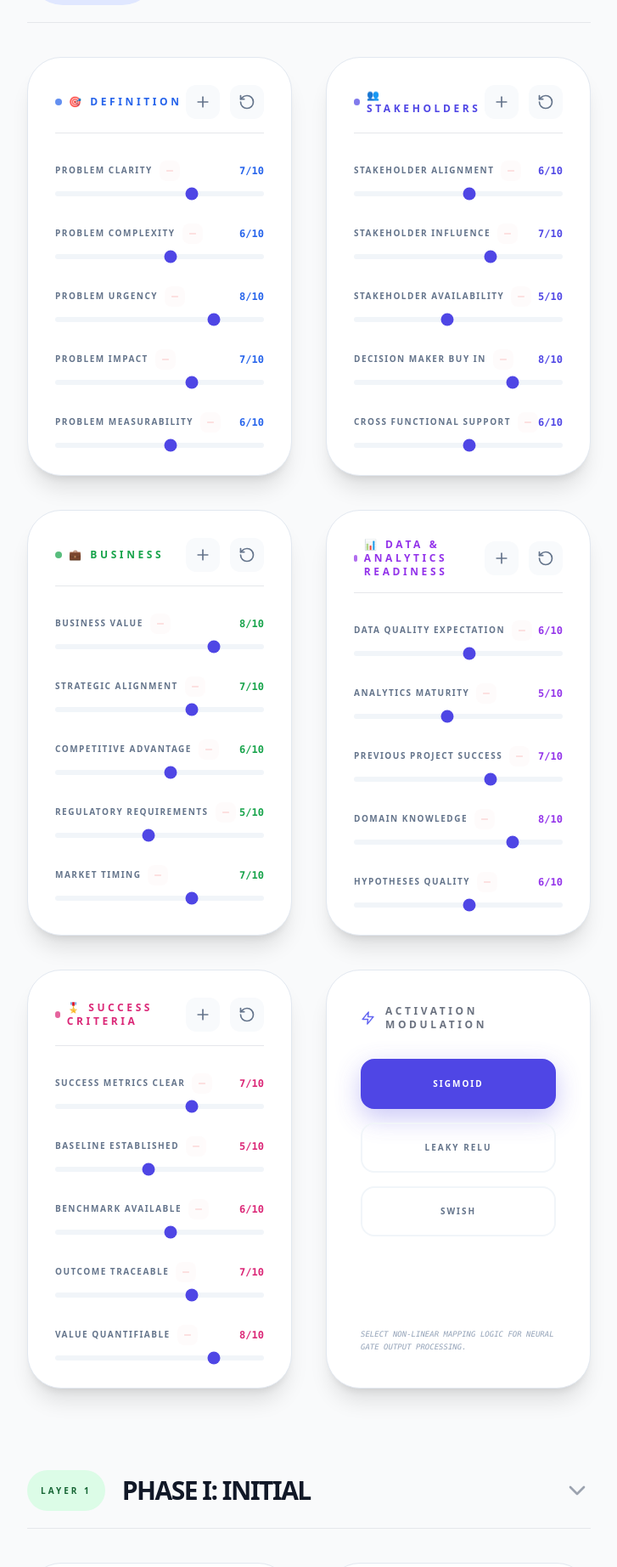
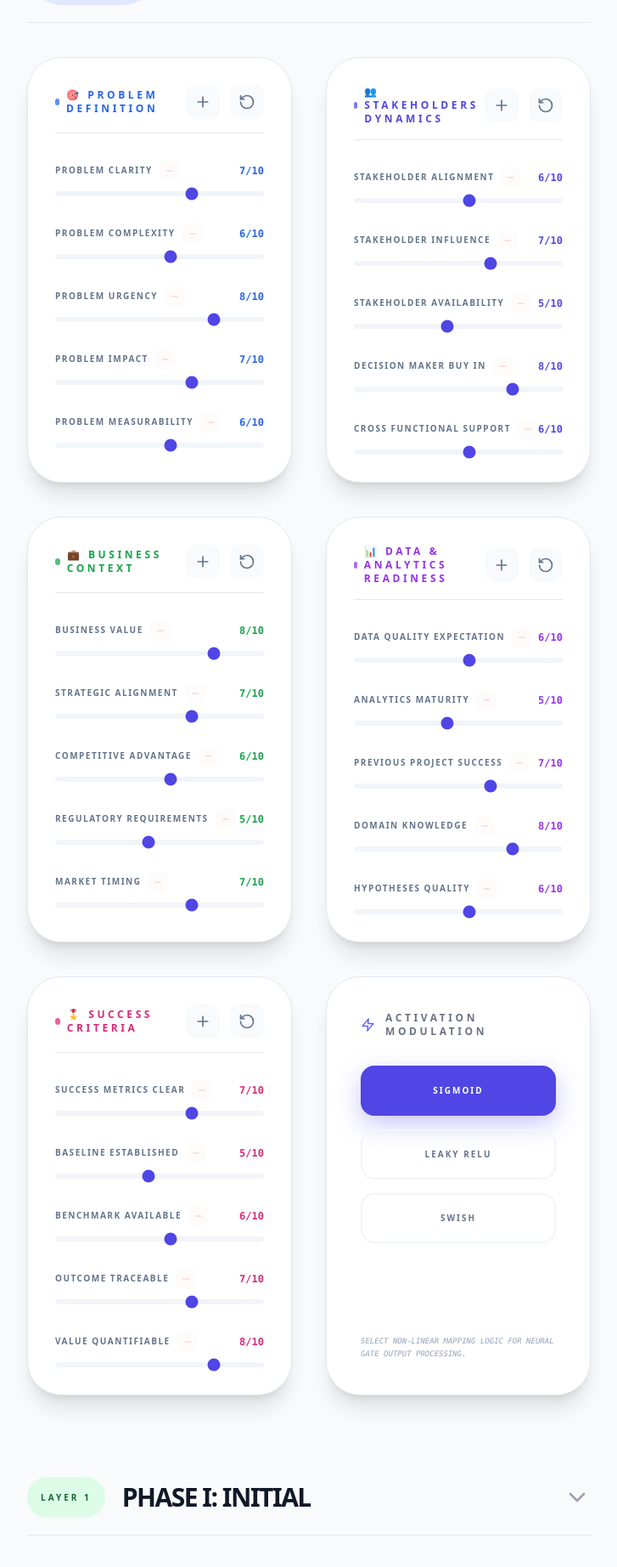
Before and after one commit to david-maundu/Data-Analytics-Neural-Framework, a React (Vite) app: page / in a window 1280 px wide. Shown: the part 2037-3881 px from the top of the page at 85% size, without its empty margins (16-743 px from the left). Built offline with nearby package versions, Linux system fonts and the light colour scheme.

Commit message:
Update AnalyticsNeuralFramework.tsx

```diff
--- a/components/AnalyticsNeuralFramework.tsx
+++ b/components/AnalyticsNeuralFramework.tsx
@@ -400,9 +400,9 @@ const AnalyticsNeuralFramework: React.FC = () => {
                     <SectionHeader id="problemFraming" title="Initial Potential: Problem Framing" badgeText="Potential Vector" badgeColor="indigo" />
                     {!collapsedSections['problemFraming'] && (
                       <div className="grid grid-cols-1 md:grid-cols-2 gap-10">
-                        <SliderGroup title="🎯 Definition" values={getValuesForGroup(appState.problemFramingKeys.definition, appState.problemFraming)} onValueChange={(key, value) => setAppState(p => ({...p, problemFraming: {...p.problemFraming, [key]: value}}))} color="blue" category="problemFraming" subcategory={null} onAddCustomFactor={() => handleOpenModal('problemFraming', 'definition', null)} onRemoveFactor={(name) => removeFactor('problemFraming', name, 'definition')} onResetGroup={() => handleResetGroup('problemFraming', 'definition')} />
-                        <SliderGroup title="👥 Stakeholders" values={getValuesForGroup(appState.problemFramingKeys.stakeholder, appState.problemFraming)} onValueChange={(key, value) => setAppState(p => ({...p, problemFraming: {...p.problemFraming, [key]: value}}))} color="indigo" category="problemFraming" subcategory={null} onAddCustomFactor={() => handleOpenModal('problemFraming', 'stakeholder', null)} onRemoveFactor={(name) => removeFactor('problemFraming', name, 'stakeholder')} onResetGroup={() => handleResetGroup('problemFraming', 'stakeholder')} />
-                        <SliderGroup title="💼 Business" values={getValuesForGroup(appState.problemFramingKeys.business, appState.problemFraming)} onValueChange={(key, value) => setAppState(p => ({...p, problemFraming: {...p.problemFraming, [key]: value}}))} color="green" category="problemFraming" subcategory={null} onAddCustomFactor={() => handleOpenModal('problemFraming', 'business', null)} onRemoveFactor={(name) => removeFactor('problemFraming', name, 'business')} onResetGroup={() => handleResetGroup('problemFraming', 'business')} />
+                        <SliderGroup title="🎯 Problem Definition" values={getValuesForGroup(appState.problemFramingKeys.definition, appState.problemFraming)} onValueChange={(key, value) => setAppState(p => ({...p, problemFraming: {...p.problemFraming, [key]: value}}))} color="blue" category="problemFraming" subcategory={null} onAddCustomFactor={() => handleOpenModal('problemFraming', 'definition', null)} onRemoveFactor={(name) => removeFactor('problemFraming', name, 'definition')} onResetGroup={() => handleResetGroup('problemFraming', 'definition')} />
+                        <SliderGroup title="👥 Stakeholders Dynamics" values={getValuesForGroup(appState.problemFramingKeys.stakeholder, appState.problemFraming)} onValueChange={(key, value) => setAppState(p => ({...p, problemFraming: {...p.problemFraming, [key]: value}}))} color="indigo" category="problemFraming" subcategory={null} onAddCustomFactor={() => handleOpenModal('problemFraming', 'stakeholder', null)} onRemoveFactor={(name) => removeFactor('problemFraming', name, 'stakeholder')} onResetGroup={() => handleResetGroup('problemFraming', 'stakeholder')} />
+                        <SliderGroup title="💼 Business Context" values={getValuesForGroup(appState.problemFramingKeys.business, appState.problemFraming)} onValueChange={(key, value) => setAppState(p => ({...p, problemFraming: {...p.problemFraming, [key]: value}}))} color="green" category="problemFraming" subcategory={null} onAddCustomFactor={() => handleOpenModal('problemFraming', 'business', null)} onRemoveFactor={(name) => removeFactor('problemFraming', name, 'business')} onResetGroup={() => handleResetGroup('problemFraming', 'business')} />
                         <SliderGroup title="📊 Data & Analytics Readiness" values={getValuesForGroup(appState.problemFramingKeys.readiness, appState.problemFraming)} onValueChange={(key, value) => setAppState(p => ({...p, problemFraming: {...p.problemFraming, [key]: value}}))} color="purple" category="problemFraming" subcategory={null} onAddCustomFactor={() => handleOpenModal('problemFraming', 'readiness', null)} onRemoveFactor={(name) => removeFactor('problemFraming', name, 'readiness')} onResetGroup={() => handleResetGroup('problemFraming', 'readiness')} />
                         <SliderGroup title="🎖️ Success Criteria" values={getValuesForGroup(appState.problemFramingKeys.success, appState.problemFraming)} onValueChange={(key, value) => setAppState(p => ({...p, problemFraming: {...p.problemFraming, [key]: value}}))} color="pink" category="problemFraming" subcategory={null} onAddCustomFactor={() => handleOpenModal('problemFraming', 'success', null)} onRemoveFactor={(name) => removeFactor('problemFraming', name, 'success')} onResetGroup={() => handleResetGroup('problemFraming', 'success')} />
 
@@ -430,8 +430,8 @@ const AnalyticsNeuralFramework: React.FC = () => {
                     <SectionHeader id="layer1" title="Phase I: Initial" badgeText="Layer 1" badgeColor="green" />
                     {!collapsedSections['layer1'] && (
                       <div className="grid grid-cols-1 md:grid-cols-2 gap-10">
-                        <SliderGroup title="💰 Resources" values={getValuesForGroup(appState.realityWeightsKeys.layer1.resource, appState.realityWeights.layer1)} onValueChange={(key, value) => setAppState(p => ({...p, realityWeights: {...p.realityWeights, layer1: {...p.realityWeights.layer1, [key]: value}}}))} color="green" category="layer1Weights" subcategory="layer1" onAddCustomFactor={() => handleOpenModal('layer1Weights', 'resource', 'layer1')} onRemoveFactor={(name) => removeFactor('layer1Weights', name, 'resource', 'layer1')} onResetGroup={() => handleResetGroup('layer1Weights', 'resource', 'layer1')} />
-                        <SliderGroup title="📈 Data Depth" values={getValuesForGroup(appState.realityWeightsKeys.layer1.data, appState.realityWeights.layer1)} onValueChange={(key, value) => setAppState(p => ({...p, realityWeights: {...p.realityWeights, layer1: {...p.realityWeights.layer1, [key]: value}}}))} color="green" category="layer1Weights" subcategory="layer1" onAddCustomFactor={() => handleOpenModal('layer1Weights', 'data', 'layer1')} onRemoveFactor={(name) => removeFactor('layer1Weights', name, 'data', 'layer1')} onResetGroup={() => handleResetGroup('layer1Weights', 'data', 'layer1')} />
+                        <SliderGroup title="💰 Resources Constraints" values={getValuesForGroup(appState.realityWeightsKeys.layer1.resource, appState.realityWeights.layer1)} onValueChange={(key, value) => setAppState(p => ({...p, realityWeights: {...p.realityWeights, layer1: {...p.realityWeights.layer1, [key]: value}}}))} color="green" category="layer1Weights" subcategory="layer1" onAddCustomFactor={() => handleOpenModal('layer1Weights', 'resource', 'layer1')} onRemoveFactor={(name) => removeFactor('layer1Weights', name, 'resource', 'layer1')} onResetGroup={() => handleResetGroup('layer1Weights', 'resource', 'layer1')} />
+                        <SliderGroup title="📈 Data Reality" values={getValuesForGroup(appState.realityWeightsKeys.layer1.data, appState.realityWeights.layer1)} onValueChange={(key, value) => setAppState(p => ({...p, realityWeights: {...p.realityWeights, layer1: {...p.realityWeights.layer1, [key]: value}}}))} color="green" category="layer1Weights" subcategory="layer1" onAddCustomFactor={() => handleOpenModal('layer1Weights', 'data', 'layer1')} onRemoveFactor={(name) => removeFactor('layer1Weights', name, 'data', 'layer1')} onResetGroup={() => handleResetGroup('layer1Weights', 'data', 'layer1')} />
                         <SliderGroup title="🏢 Organizational Context" values={getValuesForGroup(appState.realityWeightsKeys.layer1.org, appState.realityWeights.layer1)} onValueChange={(key, value) => setAppState(p => ({...p, realityWeights: {...p.realityWeights, layer1: {...p.realityWeights.layer1, [key]: value}}}))} color="green" category="layer1Weights" subcategory="layer1" onAddCustomFactor={() => handleOpenModal('layer1Weights', 'org', 'layer1')} onRemoveFactor={(name) => removeFactor('layer1Weights', name, 'org', 'layer1')} onResetGroup={() => handleResetGroup('layer1Weights', 'org', 'layer1')} />
                         <SliderGroup title="⚠️ Risk Management" values={getValuesForGroup(appState.realityWeightsKeys.layer1.risk, appState.realityWeights.layer1)} onValueChange={(key, value) => setAppState(p => ({...p, realityWeights: {...p.realityWeights, layer1: {...p.realityWeights.layer1, [key]: value}}}))} color="green" category="layer1Weights" subcategory="layer1" onAddCustomFactor={() => handleOpenModal('layer1Weights', 'risk', 'layer1')} onRemoveFactor={(name) => removeFactor('layer1Weights', name, 'risk', 'layer1')} onResetGroup={() => handleResetGroup('layer1Weights', 'risk', 'layer1')} />
                       </div>
@@ -442,7 +442,7 @@ const AnalyticsNeuralFramework: React.FC = () => {
                     <SectionHeader id="layer2" title="Phase II: Technical" badgeText="Layer 2" badgeColor="yellow" />
                     {!collapsedSections['layer2'] && (
                       <div className="grid grid-cols-1 md:grid-cols-2 gap-10">
-                          <SliderGroup title="🖥️ Platform" values={getValuesForGroup(appState.realityWeightsKeys.layer2.infra, appState.realityWeights.layer2)} onValueChange={(key, value) => setAppState(p => ({...p, realityWeights: {...p.realityWeights, layer2: {...p.realityWeights.layer2, [key]: value}}}))} color="yellow" category="layer2Weights" subcategory="layer2" onAddCustomFactor={() => handleOpenModal('layer2Weights', 'infra', 'layer2')} onRemoveFactor={(name) => removeFactor('layer2Weights', name, 'infra', 'layer2')} onResetGroup={() => handleResetGroup('layer2Weights', 'infra', 'layer2')} />
+                          <SliderGroup title="🖥️ Technical Infrastructure" values={getValuesForGroup(appState.realityWeightsKeys.layer2.infra, appState.realityWeights.layer2)} onValueChange={(key, value) => setAppState(p => ({...p, realityWeights: {...p.realityWeights, layer2: {...p.realityWeights.layer2, [key]: value}}}))} color="yellow" category="layer2Weights" subcategory="layer2" onAddCustomFactor={() => handleOpenModal('layer2Weights', 'infra', 'layer2')} onRemoveFactor={(name) => removeFactor('layer2Weights', name, 'infra', 'layer2')} onResetGroup={() => handleResetGroup('layer2Weights', 'infra', 'layer2')} />
                           <SliderGroup title="⚙️ Solution Development" values={getValuesForGroup(appState.realityWeightsKeys.layer2.dev, appState.realityWeights.layer2)} onValueChange={(key, value) => setAppState(p => ({...p, realityWeights: {...p.realityWeights, layer2: {...p.realityWeights.layer2, [key]: value}}}))} color="yellow" category="layer2Weights" subcategory="layer2" onAddCustomFactor={() => handleOpenModal('layer2Weights', 'dev', 'layer2')} onRemoveFactor={(name) => removeFactor('layer2Weights', name, 'dev', 'layer2')} onResetGroup={() => handleResetGroup('layer2Weights', 'dev', 'layer2')} />
                           <SliderGroup title="👨‍💻 Expertise" values={getValuesForGroup(appState.realityWeightsKeys.layer2.team, appState.realityWeights.layer2)} onValueChange={(key, value) => setAppState(p => ({...p, realityWeights: {...p.realityWeights, layer2: {...p.realityWeights.layer2, [key]: value}}}))} color="yellow" category="layer2Weights" subcategory="layer2" onAddCustomFactor={() => handleOpenModal('layer2Weights', 'team', 'layer2')} onRemoveFactor={(name) => removeFactor('layer2Weights', name, 'team', 'layer2')} onResetGroup={() => handleResetGroup('layer2Weights', 'team', 'layer2')} />
                       </div>
@@ -453,9 +453,9 @@ const AnalyticsNeuralFramework: React.FC = () => {
                     <SectionHeader id="layer3" title="Phase III: Operational" badgeText="Layer 3" badgeColor="red" />
                     {!collapsedSections['layer3'] && (
                       <div className="grid grid-cols-1 md:grid-cols-2 gap-10">
-                          <SliderGroup title="🚀 Adoption" values={getValuesForGroup(appState.realityWeightsKeys.layer3.readiness, appState.realityWeights.layer3)} onValueChange={(key, value) => setAppState(p => ({...p, realityWeights: {...p.realityWeights, layer3: {...p.realityWeights.layer3, [key]: value}}}))} color="red" category="layer3Weights" subcategory="layer3" onAddCustomFactor={() => handleOpenModal('layer3Weights', 'readiness', 'layer3')} onRemoveFactor={(name) => removeFactor('layer3Weights', name, 'readiness', 'layer3')} onResetGroup={() => handleResetGroup('layer3Weights', 'readiness', 'layer3')} />
+                          <SliderGroup title="🚀 Implementation Readiness" values={getValuesForGroup(appState.realityWeightsKeys.layer3.readiness, appState.realityWeights.layer3)} onValueChange={(key, value) => setAppState(p => ({...p, realityWeights: {...p.realityWeights, layer3: {...p.realityWeights.layer3, [key]: value}}}))} color="red" category="layer3Weights" subcategory="layer3" onAddCustomFactor={() => handleOpenModal('layer3Weights', 'readiness', 'layer3')} onRemoveFactor={(name) => removeFactor('layer3Weights', name, 'readiness', 'layer3')} onResetGroup={() => handleResetGroup('layer3Weights', 'readiness', 'layer3')} />
                           <SliderGroup title="🔗 Business Integration" values={getValuesForGroup(appState.realityWeightsKeys.layer3.integration, appState.realityWeights.layer3)} onValueChange={(key, value) => setAppState(p => ({...p, realityWeights: {...p.realityWeights, layer3: {...p.realityWeights.layer3, [key]: value}}}))} color="red" category="layer3Weights" subcategory="layer3" onAddCustomFactor={() => handleOpenModal('layer3Weights', 'integration', 'layer3')} onRemoveFactor={(name) => removeFactor('layer3Weights', name, 'integration', 'layer3')} onResetGroup={() => handleResetGroup('layer3Weights', 'integration', 'layer3')} />
-                          <SliderGroup title="💎 Impact" values={getValuesForGroup(appState.realityWeightsKeys.layer3.value, appState.realityWeights.layer3)} onValueChange={(key, value) => setAppState(p => ({...p, realityWeights: {...p.realityWeights, layer3: {...p.realityWeights.layer3, [key]: value}}}))} color="red" category="layer3Weights" subcategory="layer3" onAddCustomFactor={() => handleOpenModal('layer3Weights', 'value', 'layer3')} onRemoveFactor={(name) => removeFactor('layer3Weights', name, 'value', 'layer3')} onResetGroup={() => handleResetGroup('layer3Weights', 'value', 'layer3')} />
+                          <SliderGroup title="💎 Value Realization" values={getValuesForGroup(appState.realityWeightsKeys.layer3.value, appState.realityWeights.layer3)} onValueChange={(key, value) => setAppState(p => ({...p, realityWeights: {...p.realityWeights, layer3: {...p.realityWeights.layer3, [key]: value}}}))} color="red" category="layer3Weights" subcategory="layer3" onAddCustomFactor={() => handleOpenModal('layer3Weights', 'value', 'layer3')} onRemoveFactor={(name) => removeFactor('layer3Weights', name, 'value', 'layer3')} onResetGroup={() => handleResetGroup('layer3Weights', 'value', 'layer3')} />
                       </div>
                     )}
                   </section>
@@ -464,8 +464,8 @@ const AnalyticsNeuralFramework: React.FC = () => {
                     <SectionHeader id="bias" title="Contextual Bias" badgeText="Bias Layer" badgeColor="purple" />
                     {!collapsedSections['bias'] && (
                       <div className="grid grid-cols-1 md:grid-cols-2 gap-10">
-                        <SliderGroup title="🏛️ Internal" values={getValuesForGroup(appState.biasTermKeys.org, appState.biasTerms)} onValueChange={(key, value) => setAppState(p => ({...p, biasTerms: {...p.biasTerms, [key]: value}}))} color="purple" category="biasTerms" subcategory={null} onAddCustomFactor={() => handleOpenModal('biasTerms', 'org', null)} onRemoveFactor={(name) => removeFactor('biasTerms', name, 'org')} onResetGroup={() => handleResetGroup('biasTerms', 'org')} />
-                        <SliderGroup title="🌍 Strategic" values={getValuesForGroup(appState.biasTermKeys.external, appState.biasTerms)} onValueChange={(key, value) => setAppState(p => ({...p, biasTerms: {...p.biasTerms, [key]: value}}))} color="purple" category="biasTerms" subcategory={null} onAddCustomFactor={() => handleOpenModal('biasTerms', 'external', null)} onRemoveFactor={(name) => removeFactor('biasTerms', name, 'external')} onResetGroup={() => handleResetGroup('biasTerms', 'external')} />
+                        <SliderGroup title="🏛️ Organizational & Historical" values={getValuesForGroup(appState.biasTermKeys.org, appState.biasTerms)} onValueChange={(key, value) => setAppState(p => ({...p, biasTerms: {...p.biasTerms, [key]: value}}))} color="purple" category="biasTerms" subcategory={null} onAddCustomFactor={() => handleOpenModal('biasTerms', 'org', null)} onRemoveFactor={(name) => removeFactor('biasTerms', name, 'org')} onResetGroup={() => handleResetGroup('biasTerms', 'org')} />
+                        <SliderGroup title="🌍 External & Strategic" values={getValuesForGroup(appState.biasTermKeys.external, appState.biasTerms)} onValueChange={(key, value) => setAppState(p => ({...p, biasTerms: {...p.biasTerms, [key]: value}}))} color="purple" category="biasTerms" subcategory={null} onAddCustomFactor={() => handleOpenModal('biasTerms', 'external', null)} onRemoveFactor={(name) => removeFactor('biasTerms', name, 'external')} onResetGroup={() => handleResetGroup('biasTerms', 'external')} />
                       </div>
                     )}
                   </section>
```
